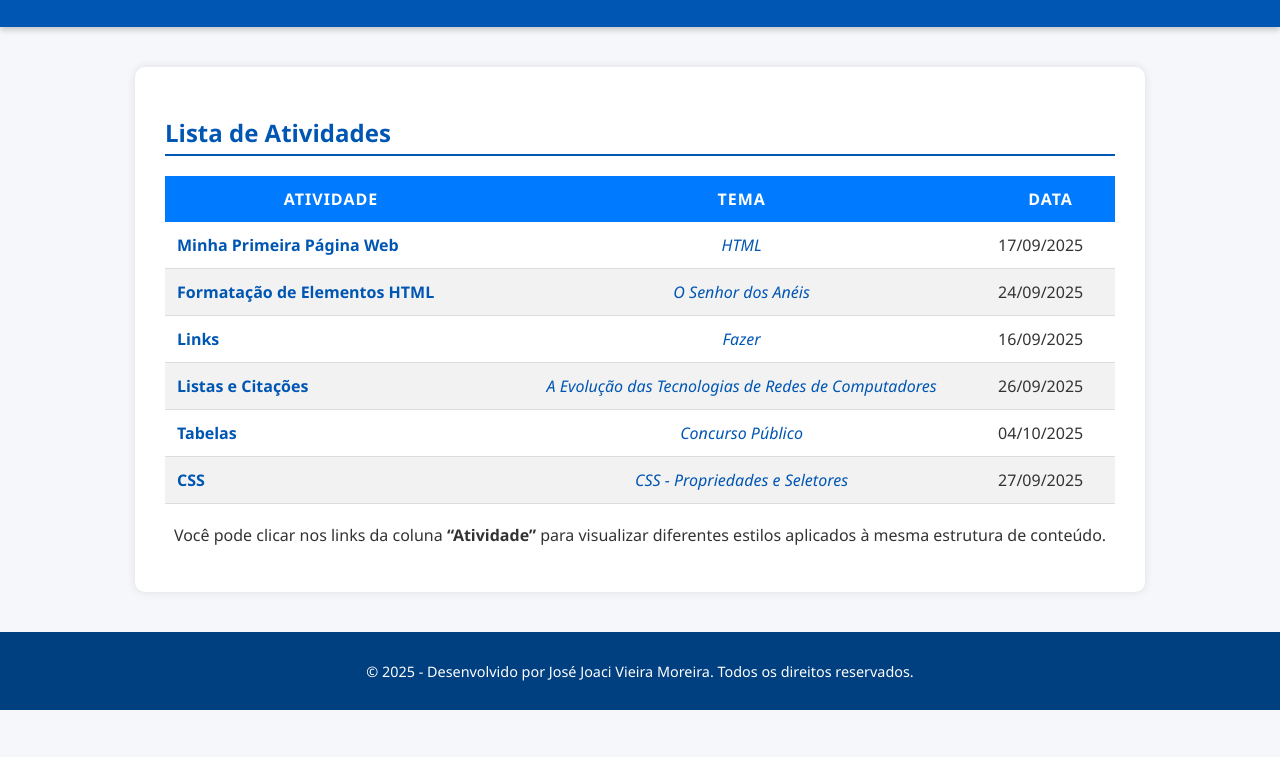
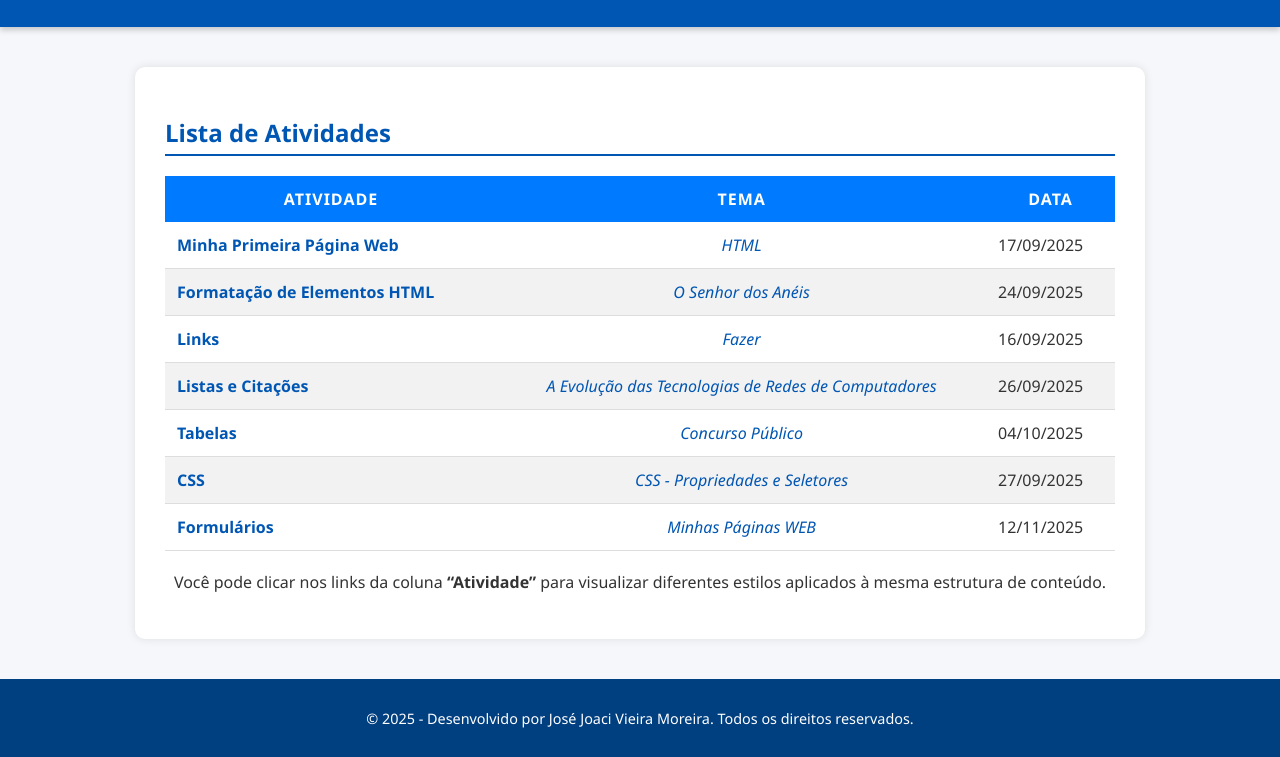
Before and after one commit to josemoreira-ship-it/minhas_paginas_web, a plain HTML site: page index.html in a window 1280 px wide. Shown: the part 162-919 px from the top of the page. Before the commit the page ends 872 px from the top, so only its background shows below. Drawn offline with Linux system fonts and the light colour scheme.

Commit message:
Add new table row for Formulários entry

```diff
--- a/index.html
+++ b/index.html
@@ -61,6 +61,11 @@
                         <td>CSS - Propriedades e Seletores</td>
                         <td>27/09/2025</td>
                     </tr>
+                    <tr>
+                        <td><a href="pagina7.html/index.html">Formulários</a></td>
+                        <td>Minhas Páginas WEB</td>
+                        <td>12/11/2025
+                    </td>
                 </tbody>
             </table>
 
```
